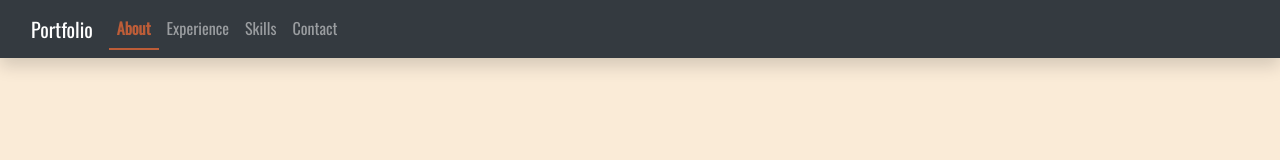
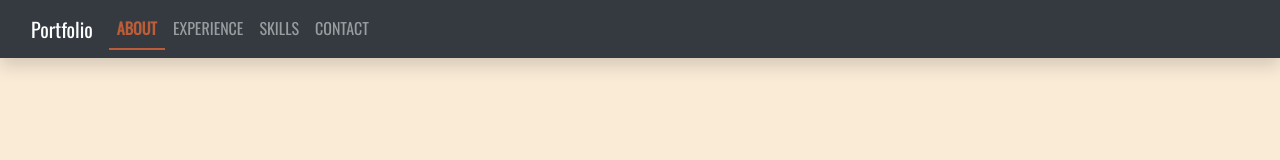
Before and after one commit to svmgarg/portfolio, a React (Create React App) app: page / in a window 1280 px wide. Shown: the top 160 px of the page. Built offline with nearby package versions, Linux system fonts and the light colour scheme.

Commit message:
Integrate content system into TopNavBar - use configurable navigation labels and brand name

```diff
--- a/src/components/navbar/TopNavBar.js
+++ b/src/components/navbar/TopNavBar.js
@@ -1,5 +1,6 @@
 import React, { useState, useEffect } from 'react';
 import { Navbar, Nav, Container } from 'react-bootstrap';
+import content from '../../content';
 
 const TopNavBar = () => {
     const [activeSection, setActiveSection] = useState('aboutPageTracker');
@@ -46,10 +47,10 @@ const TopNavBar = () => {
     };
 
     const navLinks = [
-        { id: 'aboutPageTracker', label: 'About' },
-        { id: 'experiencePageTracker', label: 'Experience' },
-        { id: 'skillsPageTracker', label: 'Skills' },
-        { id: 'contactPageTracker', label: 'Contact' }
+        { id: 'aboutPageTracker', label: content.site.navigation.about },
+        { id: 'experiencePageTracker', label: content.site.navigation.experience },
+        { id: 'skillsPageTracker', label: content.site.navigation.skills },
+        { id: 'contactPageTracker', label: content.site.navigation.contact }
     ];
 
     return (
@@ -64,7 +65,7 @@ const TopNavBar = () => {
         >
             <Container fluid>
                 <Navbar.Brand href="#" onClick={(e) => { e.preventDefault(); scrollToSection('aboutPageTracker'); }}>
-                    Portfolio
+                    {content.site.brandName}
                 </Navbar.Brand>
                 <Navbar.Toggle aria-controls="navbar-nav" />
                 <Navbar.Collapse id="navbar-nav">
--- a/src/content/site.json
+++ b/src/content/site.json
@@ -1,4 +1,5 @@
 {
+  "brandName": "Portfolio",
   "navigation": {
     "about": "ABOUT",
     "experience": "EXPERIENCE",
```
